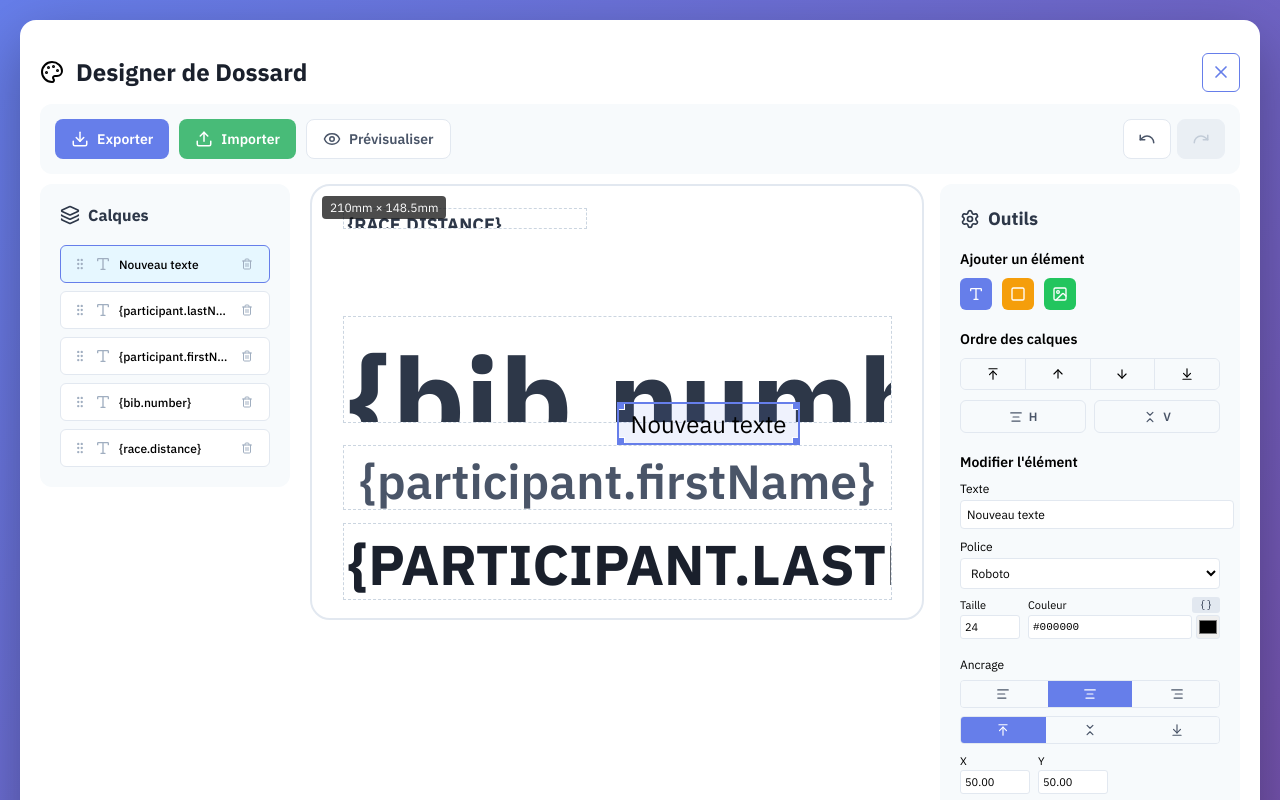
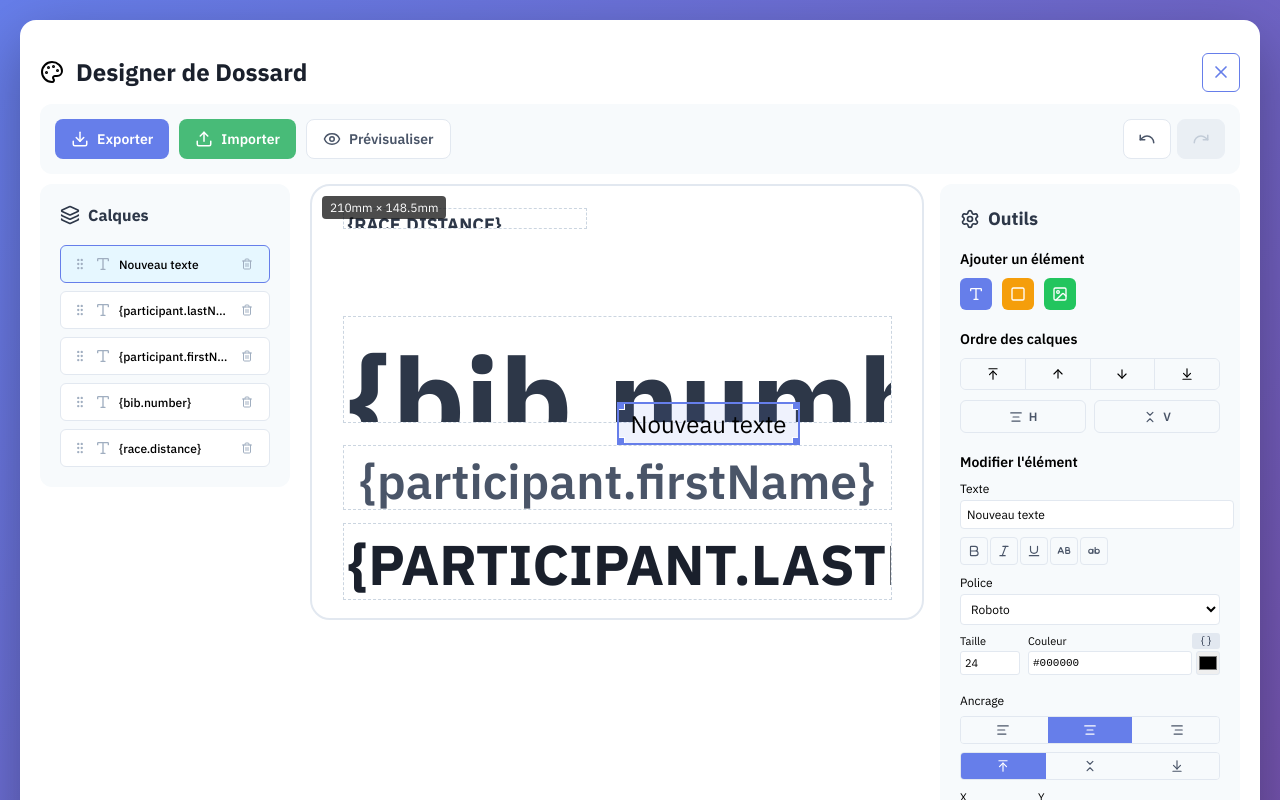
Before and after one commit to thebiglabasky/bib-generator, a Next.js app: page /template in a window 1280 px wide. Both pictures are taken after a click on the button 976 px from the left and 294 px from the top of the page. Shown: the top 800 px of the page. Built offline with nearby package versions, Linux system fonts and the light colour scheme.

Commit message:
Formatting + saving race configs in localStorage

```diff
--- a/components/BibTemplate.tsx
+++ b/components/BibTemplate.tsx
@@ -236,6 +236,8 @@ export default function BibTemplate({ bib, isPrint = false }: BibTemplateProps)
           alignItems: alignItems,
           fontSize: `${element.fontSize}px`,
           fontWeight: element.fontWeight,
+          fontStyle: element.fontStyle,
+          textDecoration: element.textDecoration,
           fontFamily: element.fontFamily,
           color: resolveColorValue(element.color, bib, '#000000'),
           textAlign: textAlign,
--- a/components/designer/PreviewPanel.tsx
+++ b/components/designer/PreviewPanel.tsx
@@ -173,6 +173,8 @@ export default function PreviewPanel({ template, isVisible }: PreviewPanelProps)
           alignItems: alignItems,
           fontSize: `${element.fontSize}px`,
           fontWeight: element.fontWeight,
+          fontStyle: element.fontStyle,
+          textDecoration: element.textDecoration,
           fontFamily: element.fontFamily,
           color: resolveColorValue(element.color, testData, '#000000'),
           textAlign: textAlign,
--- a/components/designer/ToolsPanel.tsx
+++ b/components/designer/ToolsPanel.tsx
@@ -10,15 +10,20 @@ import {
     ArrowDownToLine,
     ArrowUp,
     ArrowUpToLine,
+    Bold,
+    CaseLower,
+    CaseUpper,
     ChevronsDownUp,
     Image,
+    Italic,
     Maximize,
     Minimize,
     Move,
     Plus,
     Settings,
     Square,
-    Type
+    Type,
+    Underline
 } from 'lucide-react';
 import React from 'react';
 import ColorInput from '../ColorInput';
@@ -276,6 +281,109 @@ export default function ToolsPanel({
                       fontSize: '12px'
                     }}
                   />
+                      {/* Formatting toolbar */}
+                      <div style={{ display: 'flex', gap: '2px', marginTop: '8px' }}>
+                        <button
+                          title="Gras"
+                          onClick={() => {
+                            const isBold = (selectedElement.fontWeight || 400) >= 700;
+                            onUpdateElement({ fontWeight: isBold ? 400 : 700 });
+                          }}
+                          style={{
+                            padding: '6px',
+                            border: '1px solid #e2e8f0',
+                            borderRadius: '4px',
+                            background: (selectedElement.fontWeight || 400) >= 700 ? '#667eea' : '#f7fafc',
+                            color: (selectedElement.fontWeight || 400) >= 700 ? 'white' : '#4a5568',
+                            cursor: 'pointer',
+                            display: 'flex',
+                            alignItems: 'center',
+                            justifyContent: 'center'
+                          }}
+                        >
+                          <Bold size={14} />
+                        </button>
+                        <button
+                          title="Italique"
+                          onClick={() => {
+                            const next = (selectedElement.fontStyle || 'normal') === 'italic' ? 'normal' : 'italic';
+                            onUpdateElement({ fontStyle: next as any });
+                          }}
+                          style={{
+                            padding: '6px',
+                            border: '1px solid #e2e8f0',
+                            borderRadius: '4px',
+                            background: (selectedElement.fontStyle || 'normal') === 'italic' ? '#667eea' : '#f7fafc',
+                            color: (selectedElement.fontStyle || 'normal') === 'italic' ? 'white' : '#4a5568',
+                            cursor: 'pointer',
+                            display: 'flex',
+                            alignItems: 'center',
+                            justifyContent: 'center'
+                          }}
+                        >
+                          <Italic size={14} />
+                        </button>
+                        <button
+                          title="Souligné"
+                          onClick={() => {
+                            const next = (selectedElement.textDecoration || 'none') === 'underline' ? 'none' : 'underline';
+                            onUpdateElement({ textDecoration: next as any });
+                          }}
+                          style={{
+                            padding: '6px',
+                            border: '1px solid #e2e8f0',
+                            borderRadius: '4px',
+                            background: (selectedElement.textDecoration || 'none') === 'underline' ? '#667eea' : '#f7fafc',
+                            color: (selectedElement.textDecoration || 'none') === 'underline' ? 'white' : '#4a5568',
+                            cursor: 'pointer',
+                            display: 'flex',
+                            alignItems: 'center',
+                            justifyContent: 'center'
+                          }}
+                        >
+                          <Underline size={14} />
+                        </button>
+                        <button
+                          title="MAJUSCULES"
+                          onClick={() => {
+                            const next = (selectedElement.textTransform || 'none') === 'uppercase' ? 'none' : 'uppercase';
+                            onUpdateElement({ textTransform: next as any });
+                          }}
+                          style={{
+                            padding: '6px',
+                            border: '1px solid #e2e8f0',
+                            borderRadius: '4px',
+                            background: (selectedElement.textTransform || 'none') === 'uppercase' ? '#667eea' : '#f7fafc',
+                            color: (selectedElement.textTransform || 'none') === 'uppercase' ? 'white' : '#4a5568',
+                            cursor: 'pointer',
+                            display: 'flex',
+                            alignItems: 'center',
+                            justifyContent: 'center'
+                          }}
+                        >
+                          <CaseUpper size={14} />
+                        </button>
+                        <button
+                          title="minuscules"
+                          onClick={() => {
+                            const next = (selectedElement.textTransform || 'none') === 'lowercase' ? 'none' : 'lowercase';
+                            onUpdateElement({ textTransform: next as any });
+                          }}
+                          style={{
+                            padding: '6px',
+                            border: '1px solid #e2e8f0',
+                            borderRadius: '4px',
+                            background: (selectedElement.textTransform || 'none') === 'lowercase' ? '#667eea' : '#f7fafc',
+                            color: (selectedElement.textTransform || 'none') === 'lowercase' ? 'white' : '#4a5568',
+                            cursor: 'pointer',
+                            display: 'flex',
+                            alignItems: 'center',
+                            justifyContent: 'center'
+                          }}
+                        >
+                          <CaseLower size={14} />
+                        </button>
+                      </div>
                 </div>
 
                 <div>
--- a/components/designer/elements/TextElement.tsx
+++ b/components/designer/elements/TextElement.tsx
@@ -46,6 +46,8 @@ export default function TextElement({
         alignItems: alignItems,
         fontSize: `${textElement.fontSize}px`,
         fontWeight: textElement.fontWeight,
+        fontStyle: textElement.fontStyle,
+        textDecoration: textElement.textDecoration,
         fontFamily: textElement.fontFamily,
         color: textElement.color,
         textAlign: textAlign,
--- a/types.ts
+++ b/types.ts
@@ -49,6 +49,8 @@ export interface TextElement extends BaseTemplateElement {
   fontSize?: number;
   fontWeight?: number;
   fontFamily?: string;
+  fontStyle?: 'normal' | 'italic';
+  textDecoration?: 'none' | 'underline';
   color?: string;
   textAlign?: 'left' | 'center' | 'right';
   textTransform?: 'none' | 'uppercase' | 'lowercase' | 'capitalize';
```
Also changed, not shown: app/page.tsx (+14 -12 lines).
